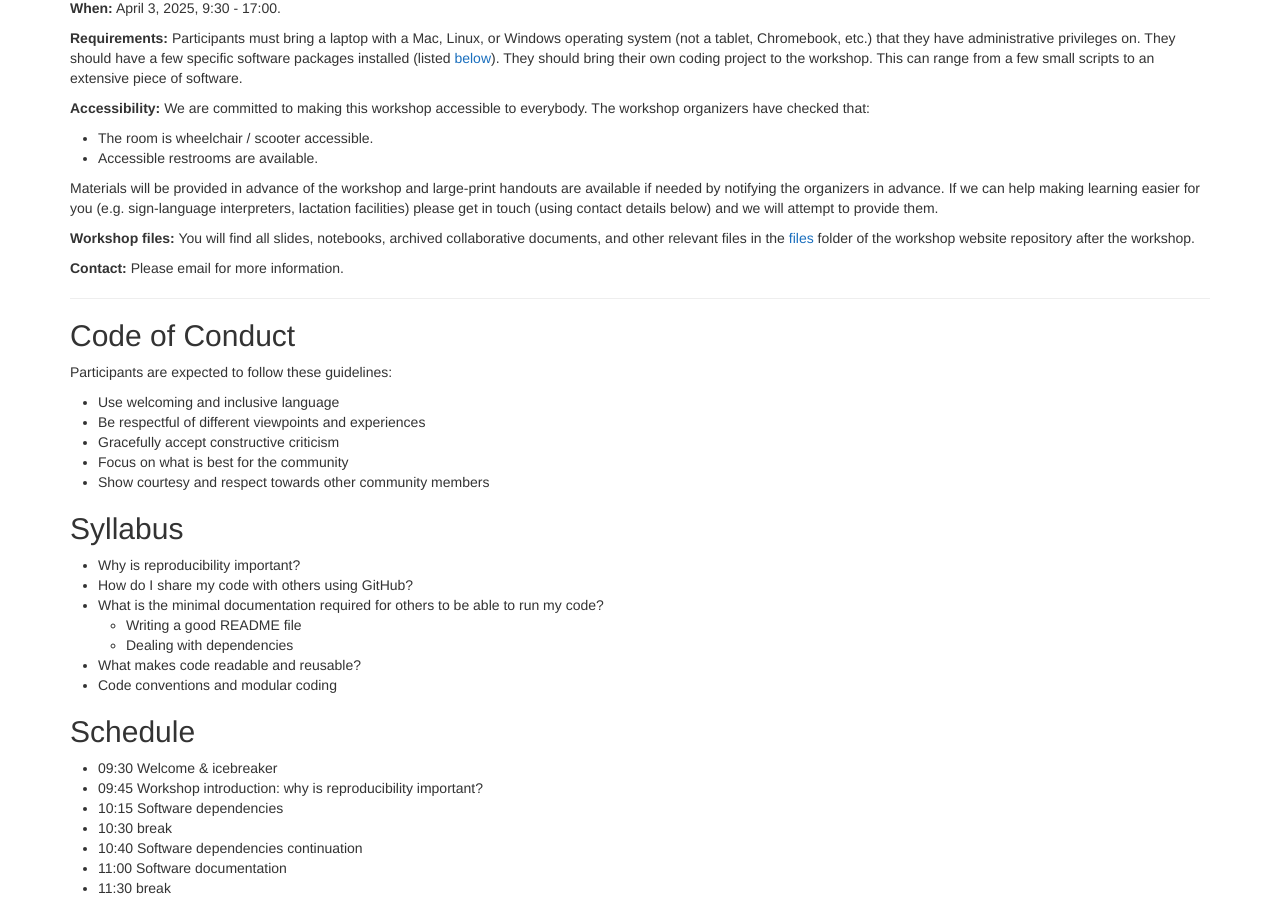
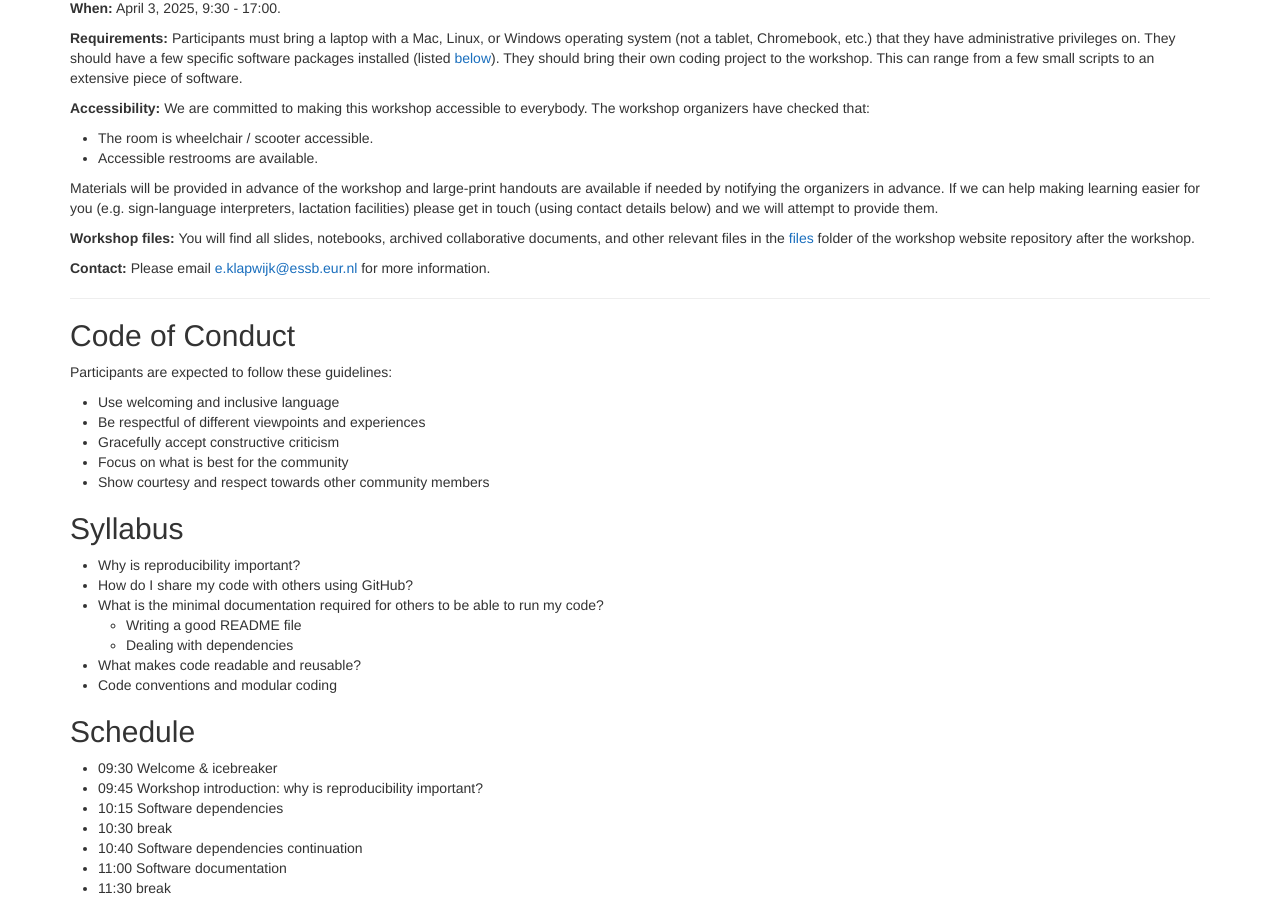
Before and after one commit to esciencecenter-digital-skills/2025-04-03-repro-essb, a Jekyll site: the page built from index.md, in a window 1280 px wide and 900 px high, scrolled down 945 px. Built offline with Jekyll 4.4.1, drawn with Linux system fonts in a browser that asks for light colours.

Commit message:
Fix contact email

```diff
--- a/index.md
+++ b/index.md
@@ -271,7 +271,7 @@ Display the contact email address set in the configuration file.
 {% endcomment %}
 <p id="contact">
   <strong>Contact:</strong>
-  Please email <a href='mailto:{{e.klapwijk@essb.eur.nl}}'>{{e.klapwijk@essb.eur.nl}}</a>
+  Please email <a href='mailto:e.klapwijk@essb.eur.nl'>e.klapwijk@essb.eur.nl</a>
   for more information.
 </p>
 
```
